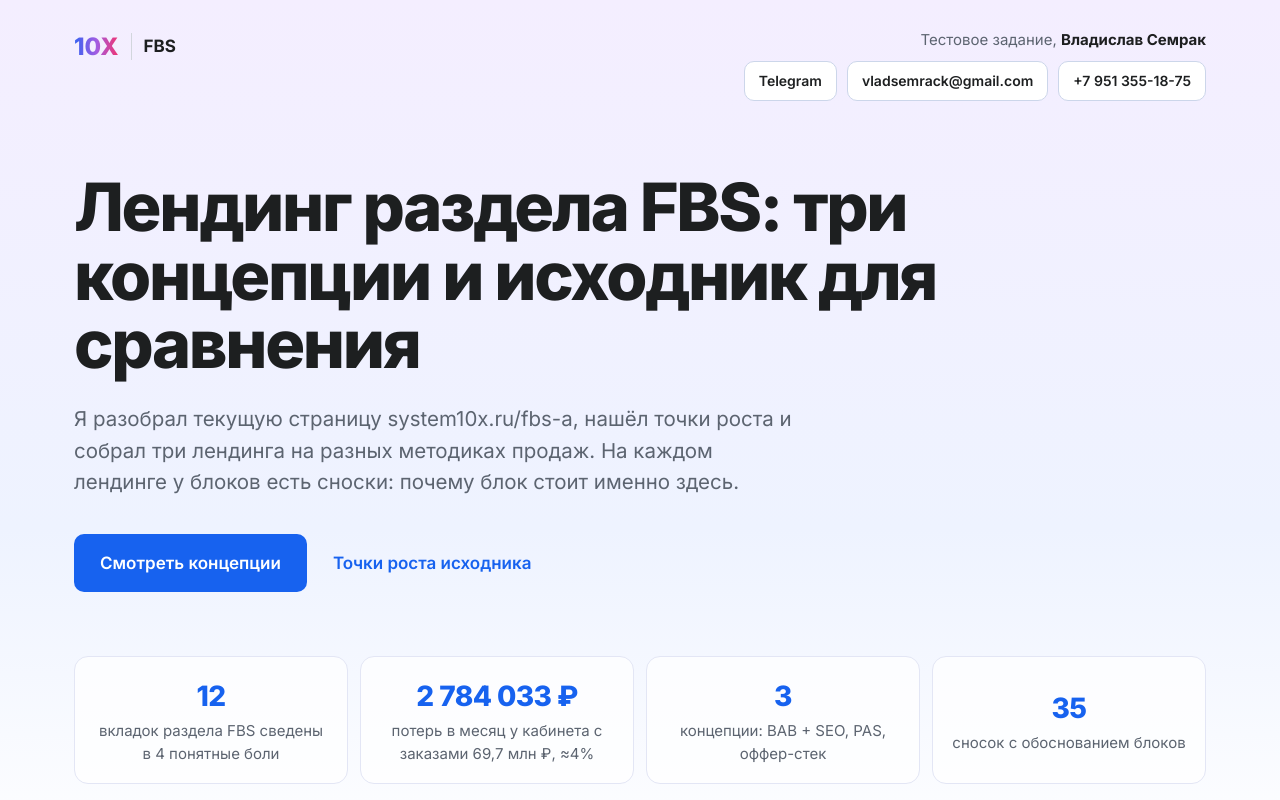
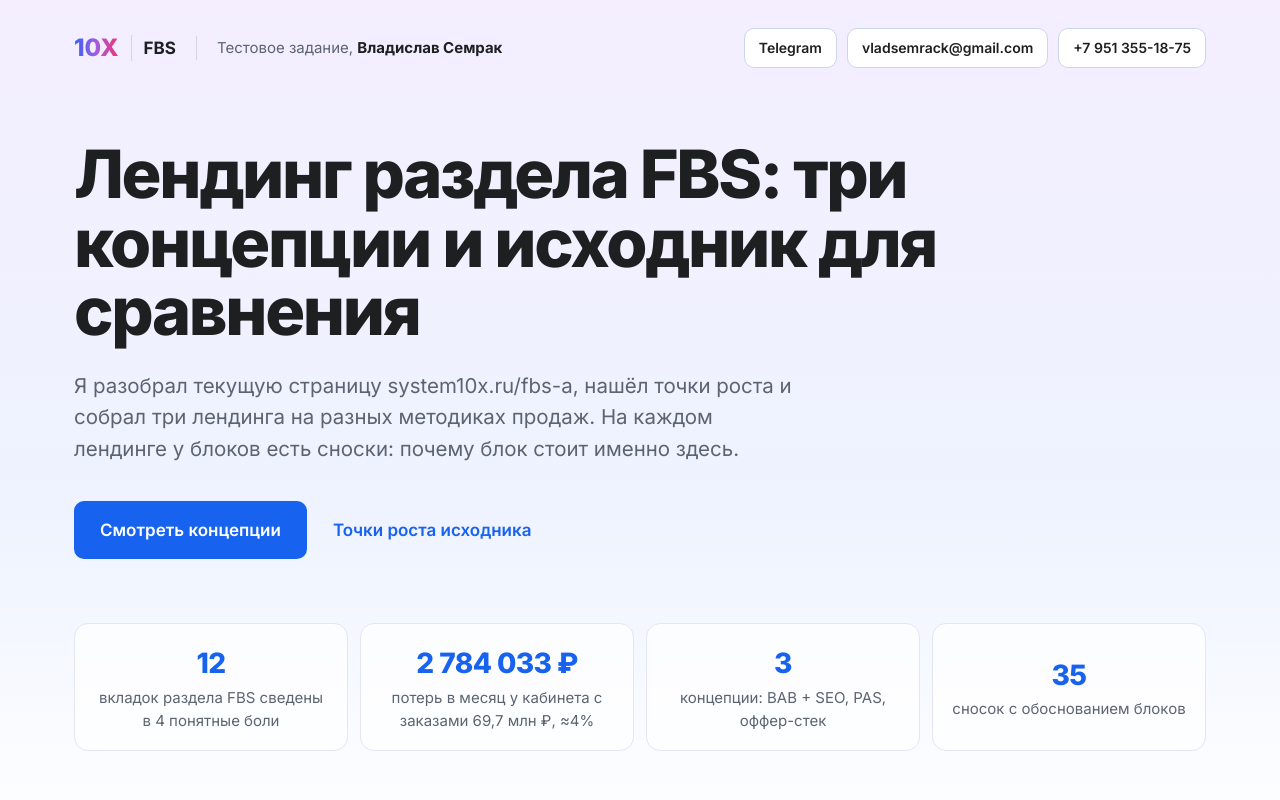
Before and after one commit to semrack/fbs-landing, a plain HTML site: page index.html in a window 1280 px wide. Shown: the top 800 px of the page. Drawn offline with Linux system fonts and the light colour scheme.

Commit message:
Hub header: author next to logo, contacts aligned right
Co-Authored-By: Claude Opus 5.5 <noreply@anthropic.com>
Claude-Session: https://claude.ai/code/session_016xVjuzB9mB4DJ1hTKgYTs3

```diff
--- a/index.html
+++ b/index.html
@@ -25,12 +25,14 @@ h1,h2,h3,p{margin:0}
 
 /* приветствие */
 .hero{background:linear-gradient(180deg,#F4EEFF,#EEF3FF 60%,#fff);padding:28px 0 96px}
-.top{display:flex;flex-wrap:wrap;justify-content:space-between;align-items:flex-start;gap:16px;margin-bottom:72px}
+.top{display:flex;flex-wrap:wrap;justify-content:space-between;align-items:center;gap:16px 24px;margin-bottom:72px}
+.brand{display:flex;flex-wrap:wrap;align-items:center;gap:8px 20px}
 .logo{display:flex;align-items:center;gap:12px;font-weight:700}
 .logo b{font-weight:800;font-size:24px;background:var(--grad);-webkit-background-clip:text;background-clip:text;color:transparent}
 .logo span{padding-left:12px;border-left:1px solid #D2D6DD}
-.top .who{font-size:15px;color:var(--muted);display:flex;flex-direction:column;align-items:flex-end;gap:10px}
-.top .who .cbtn{min-height:40px;padding:8px 14px;font-size:14px}
+.top .who{font-size:15px;color:var(--muted);padding-left:20px;border-left:1px solid #D2D6DD}
+.contacts.head{margin-left:auto}
+.contacts.head .cbtn{min-height:40px;padding:8px 14px;font-size:14px}
 .top .who b{color:var(--ink)}
 .hero h1{font-weight:800;font-size:clamp(34px,5.2vw,68px);line-height:1.03;letter-spacing:-.035em;max-width:980px}
 .hero .lead{margin-top:24px;font-size:clamp(18px,1.6vw,21px);color:var(--muted);max-width:720px}
@@ -90,7 +92,7 @@ h1,h2,h3,p{margin:0}
 footer{background:linear-gradient(180deg,#F4EEFF,#EEF3FF);padding:36px 0;font-size:15px;color:var(--muted)}
 footer .wrap{display:flex;flex-wrap:wrap;justify-content:space-between;gap:12px}
 @media (max-width:640px){
-  .hero{padding-bottom:64px}.top{margin-bottom:48px}.top .who{align-items:flex-start;width:100%}
+  .hero{padding-bottom:64px}.top{margin-bottom:48px}.top .who{padding-left:0;border-left:none;width:100%}.contacts.head{margin-left:0}
   .sec{padding:64px 0}.facts{margin-top:40px}
   .body{padding:22px}
   .hero .actions .btn{width:100%}
@@ -126,15 +128,15 @@ footer .wrap{display:flex;flex-wrap:wrap;justify-content:space-between;gap:12px}
 <header class="hero">
   <div class="wrap">
     <div class="top">
-      <span class="logo"><b>10X</b><span>FBS</span></span>
-      <div class="who">
-        <span>Тестовое задание, <b>Владислав Семрак</b></span>
-        <div class="contacts">
+      <div class="brand">
+        <span class="logo"><b>10X</b><span>FBS</span></span>
+        <span class="who">Тестовое задание, <b>Владислав Семрак</b></span>
+      </div>
+      <div class="contacts head">
           <a class="cbtn" href="https://t.me/Semrack" rel="noopener" data-goal="contact_telegram">Telegram</a>
           <a class="cbtn" href="mailto:vladsemrack@gmail.com" data-goal="contact_email">vladsemrack@gmail.com</a>
           <a class="cbtn" href="tel:+79513551875" data-goal="contact_phone">+7 951 355-18-75</a>
         </div>
-      </div>
     </div>
     <h1>Лендинг раздела FBS: три концепции и исходник для сравнения</h1>
     <p class="lead">Я разобрал текущую страницу system10x.ru/fbs-a, нашёл точки роста и собрал три лендинга на разных методиках продаж. На каждом лендинге у блоков есть сноски: почему блок стоит именно здесь.</p>
```
